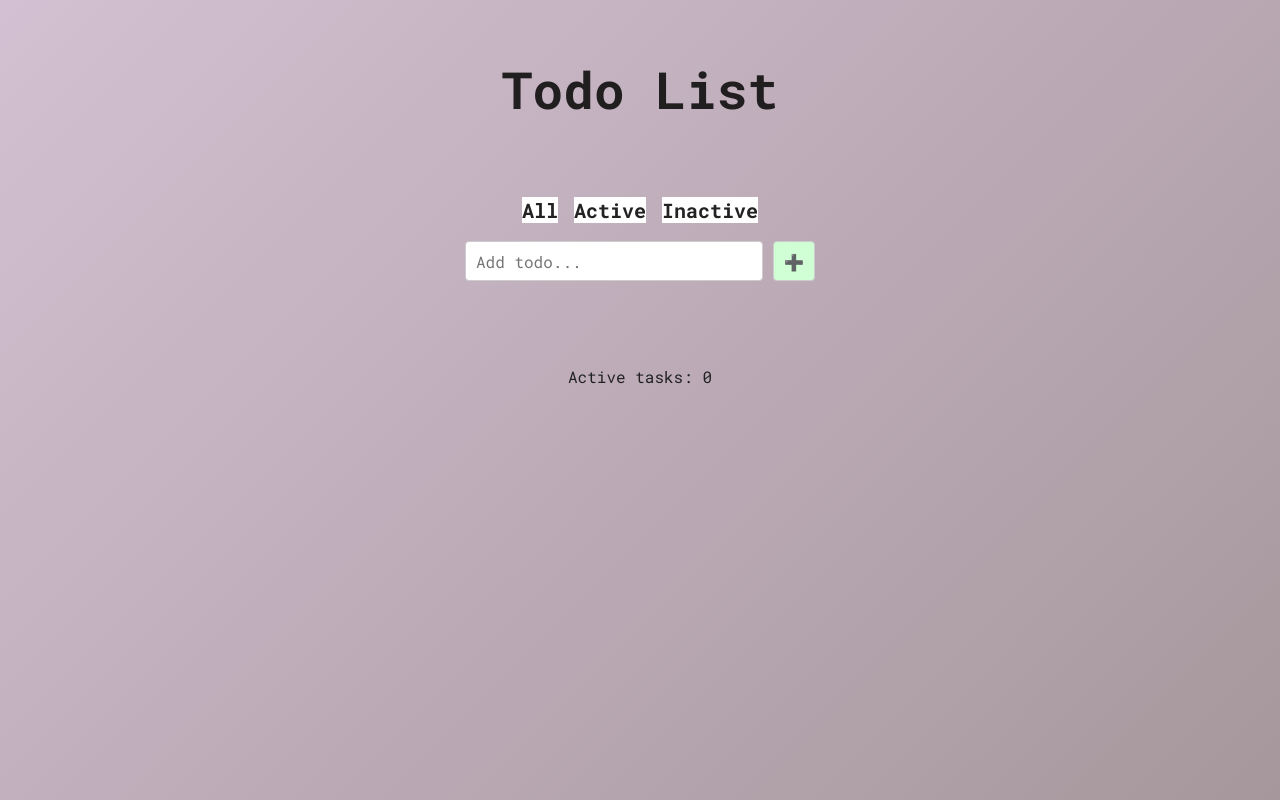
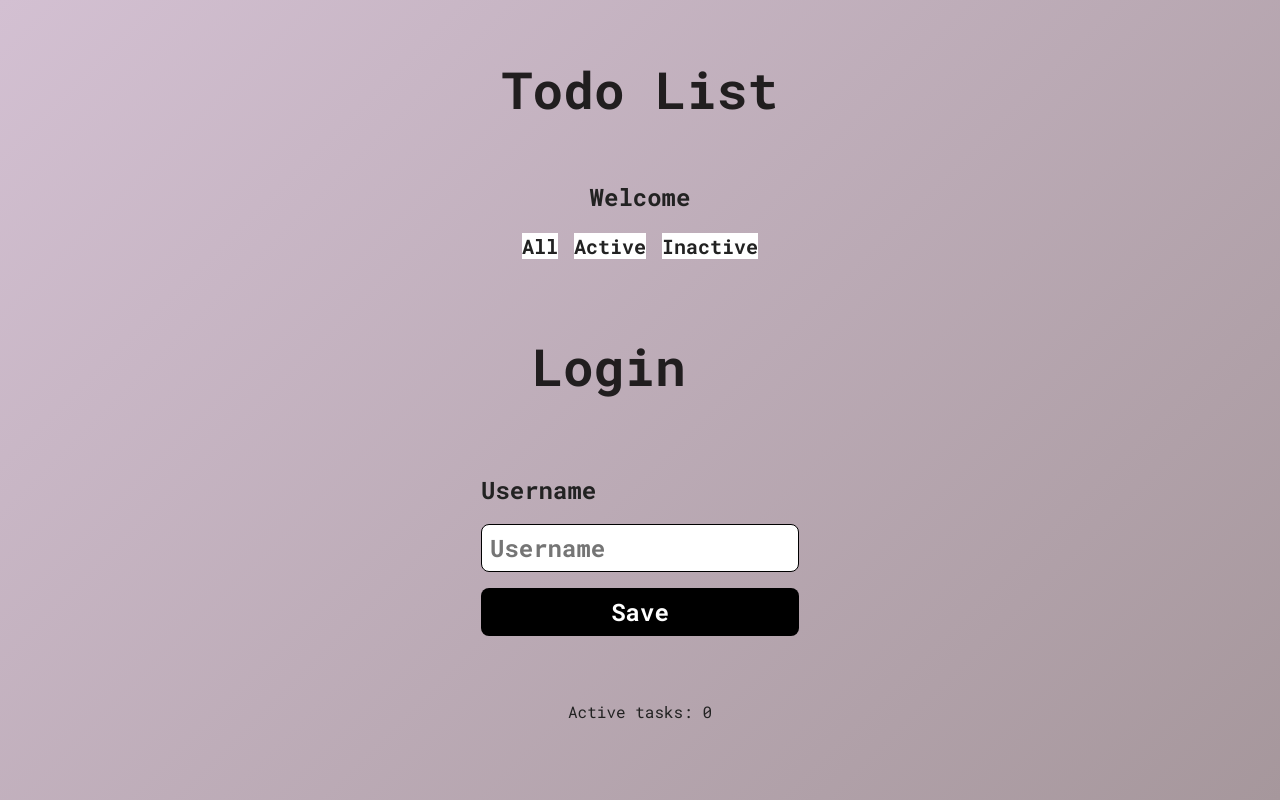
Before and after one commit to sawofwar/andersen-react-04, a React (Vite) app: page / in a window 1280 px wide. Built offline with nearby package versions, Linux system fonts and the light colour scheme.

Commit message:
basic login functionality

```diff
--- a/src/App.tsx
+++ b/src/App.tsx
@@ -1,22 +1,38 @@
+import { useState } from "react";
 import { BrowserRouter as Router, Route, Routes } from "react-router-dom";
+
+import Login from "./pages/Login/Login";
+
+import Tabs from "./components/Tabs/Tabs";
+
+import All from "./pages/All/All";
 import Active from "./pages/Active/Active";
 import Inactive from "./pages/Inactive/Inactive";
 
-import Tabs from "./components/Tabs/Tabs";
+import TaskCounter from "./components/TaskCounter/TaskCounter";
 
 import "./App.css";
-import All from "./pages/All/All";
-import TaskCounter from "./components/TaskCounter/TaskCounter";
+import { useEffect } from "react";
 
 function App() {
+  const [user, setUser] = useState("");
+
+  const loginSubmitHandler = (user: any) => {
+    setUser(user);
+  };
+
   return (
     <Router>
       <div className="wrapper">
         <h1>Todo List</h1>
+        <h2>Welcome {user}</h2>
 
         <Tabs />
         <Routes>
-          <Route path="/" element={<Active />} />
+          <Route
+            path="/"
+            element={<Login onSubmitLogin={loginSubmitHandler} />}
+          />
           <Route path="/inactive" element={<Inactive />} />
           <Route path="/active" element={<Active />} />
           <Route path="/all" element={<All />} />
--- /dev/null
+++ b/src/pages/Login/Login.css
@@ -0,0 +1,36 @@
+.login-form {
+  display: flex;
+  flex-direction: column;
+}
+
+.login-form > label {
+  font-size: 1.5rem;
+  font-weight: 700;
+  margin-top: 1rem;
+}
+
+.login-input {
+  margin-top: 1rem;
+  height: 3rem;
+  font-size: 1.5rem;
+  font-weight: 700;
+  border: 1px solid #000;
+  border-radius: 0.5rem;
+  padding: 0.5rem;
+}
+
+.login-button {
+  margin-top: 1rem;
+  height: 3rem;
+  font-size: 1.5rem;
+  font-weight: 700;
+  color: #fff;
+  background-color: #000;
+  border: none;
+  border-radius: 0.5rem;
+  cursor: pointer;
+}
+
+.login-button:hover {
+  background-color: #333;
+}
--- a/src/pages/Login/Login.tsx
+++ b/src/pages/Login/Login.tsx
@@ -0,0 +1,35 @@
+import { useRef } from "react";
+
+import "./Login.css";
+
+type SubmitEvent = React.FormEvent<HTMLFormElement>;
+
+const Login = ({ onSubmitLogin }: { onSubmitLogin: (a: string) => void }) => {
+  const inputRef = useRef<HTMLInputElement>(null);
+
+  const formSubmitHandler = (e: SubmitEvent) => {
+    e.preventDefault();
+    const username = (inputRef.current as { value: string }).value;
+    onSubmitLogin(username);
+  };
+
+  return (
+    <div className="login">
+      <h1>Login</h1>
+      <form action="submit" className="login-form" onSubmit={formSubmitHandler}>
+        <label htmlFor="username">Username</label>
+        <input
+          type="text"
+          placeholder="Username"
+          className="login-input"
+          ref={inputRef}
+        />
+        <button type="submit" className="login-button">
+          Save
+        </button>
+      </form>
+    </div>
+  );
+};
+
+export default Login;
```
